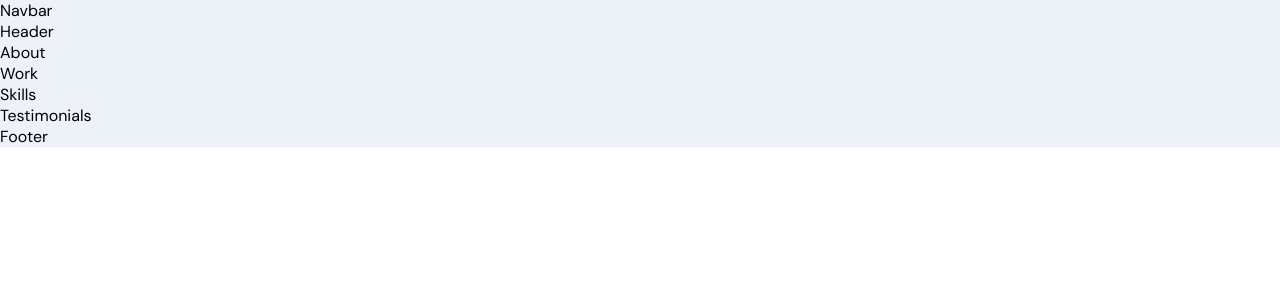
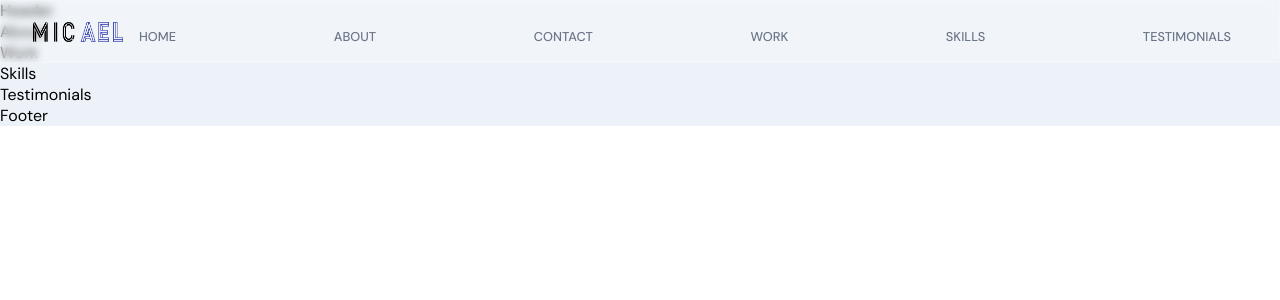
Before and after one commit to Kelvin-Ben/kelvin-benjamin, a React (Create React App) app in the folder frontend-react/: page / in a window 1280 px wide. Shown: the top 300 px of the page. Built offline with nearby package versions, Linux system fonts and the light colour scheme.

Commit message:
Add navbar elements to be displayed

```diff
--- a/frontend-react/src/components/Navbar/Navbar.jsx
+++ b/frontend-react/src/components/Navbar/Navbar.jsx
@@ -1,10 +1,23 @@
-import React from 'react'
+import React from 'react';
 
+import { images } from '../../constants';
 import './Navbar.scss'
 
 const Navbar = () => {
   return (
-    <div>Navbar</div>
+    <nav className="app__navbar">
+      <div className="app__navbar-logo">
+        <img src={images.logo} alt="A logo" />
+      </div>
+      <ul className="app__navbar-links">
+        {['home', 'about', 'contact', 'work', 'skills', 'testimonials'].map((item) => (
+          <li className="app__flex p-text" key={`link-${item}`}>
+            <div />
+            <a href={`#${item}`}>{item}</a>
+          </li>
+        ))}
+      </ul>
+    </nav>
   )
 }
 
--- a/frontend-react/src/components/Navbar/Navbar.scss
+++ b/frontend-react/src/components/Navbar/Navbar.scss
@@ -0,0 +1,71 @@
+.app__navbar {
+  width: 100%;
+  display: flex;
+  justify-content: space-between;
+  align-items: center;
+  padding: 1rem 2rem;
+  background: rgba(255, 255, 255, 0.25);
+  backdrop-filter: blur(4px);
+  -webkit-backdrop-filter: blur(4px);
+  border: 1px solid rgba(255, 255, 255, 0.18);
+  position: fixed;
+  z-index: 2;
+}
+.app__navbar-logo {
+  display: flex;
+  justify-content: flex-start;
+  align-items: center;
+
+  img {
+    width: 90px;
+    height: 20px;
+
+    @media  screen and (min-width: 2000px) {
+      width: 180px;
+      height: 40px;
+    }
+  }
+}
+
+.app__navbar-links {
+  flex: 1;
+  display: flex;
+  justify-content: space-between;
+  align-items: center;
+
+  list-style: none;
+
+  li {
+    margin: 0 1rem;
+    cursor: pointer;
+    flex-direction: column;
+
+
+    div {
+      width: 5px;
+      height: 5px;
+      background: transparent;
+      margin-bottom: 5px;
+      border-radius: 50px;
+    }
+
+    a {
+      color: var(--gray-color);
+      text-decoration: none;
+      flex-direction: column;
+      text-transform: uppercase;
+      font-weight: 500;
+      transition: all 0.3s ease-in-out;
+
+      &:hover {
+        color: var(--secondary-color);
+      }
+    }
+
+    &:hover {
+      div {
+      background-color: var(--secondary-color);
+      }
+    }
+  }
+}
```
